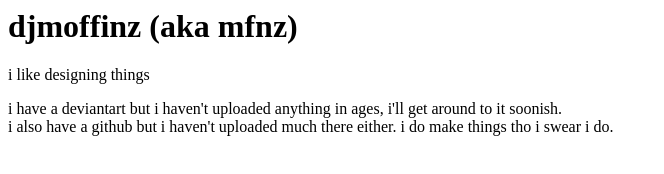
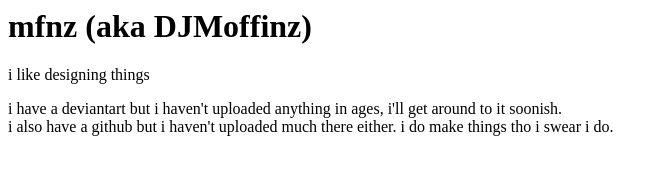
Before and after one commit to DJMoffinz/website, a plain HTML site: page index.html in a window 1280 px wide. Shown: the whole page, without its empty margins (0-664 px from the left). Drawn offline with Linux system fonts and the light colour scheme.

Commit message:
Update index.html

```diff
--- a/index.html
+++ b/index.html
@@ -1,3 +1,3 @@
-<h1>djmoffinz (aka mfnz)</h1>
+<h1>mfnz (aka DJMoffinz)</h1>
 <p>i like designing things</p>
 <p>i have a deviantart but i haven't uploaded anything in ages, i'll get around to it soonish.<br>i also have a github but i haven't uploaded much there either. i do make things tho i swear i do.</p>
```
